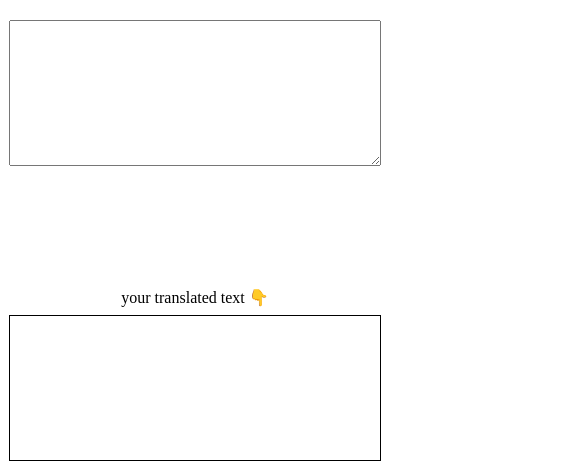
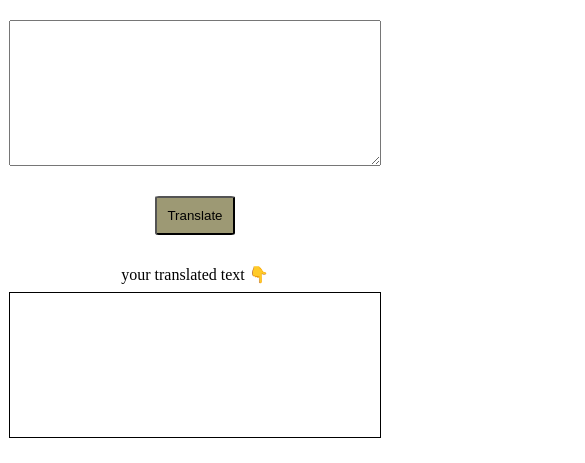
Before and after one commit to munjalSaksham71/yoda-speaks, a plain HTML site: page index.html in a window 390 px wide. Shown: the part 105-568 px from the top of the page, 585 px wide, since content can reach past the window. Drawn offline with Linux system fonts and the light colour scheme.

Commit message:
make responsive on mobile

```diff
--- a/index.html
+++ b/index.html
@@ -12,8 +12,12 @@
     <h1> Yoda Speaks </h1>
     </nav>
     <div class='bg'>
-    <textarea id='txt-input' placeholder="Enter your text here in english, so that our translator can do some magic."> </textarea>
-    <button id='btn-translate'>Translate</button>
+        <textarea id='txt-input' placeholder="Enter your text here in english, so that our translator can do some magic."> </textarea>
+    <div class="container">
+        <div class="center">
+            <button id='btn-translate'>Translate</button>
+        </div>
+    </div>
     <div id="texts"> your translated text 👇 </div>
     <div id='output'></div>
     </div>
--- a/styles.css
+++ b/styles.css
@@ -27,9 +27,8 @@ textarea {
 }
 
 button {
-    border: 1px solid black;
-    text-align: center;
-    margin: 30px 650px;
+    display: block;
+    margin: 30px auto;
     background-color: var(--primary-color);
     padding: 10px;
     border-radius: 5%;
```
